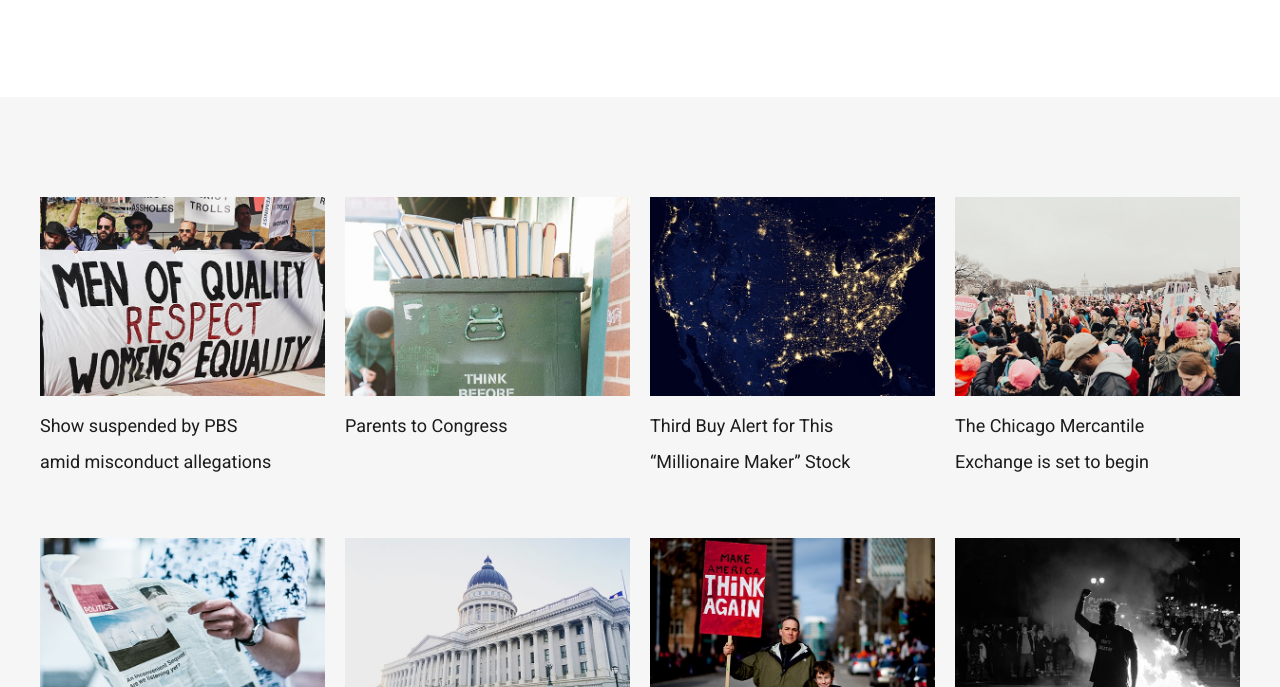
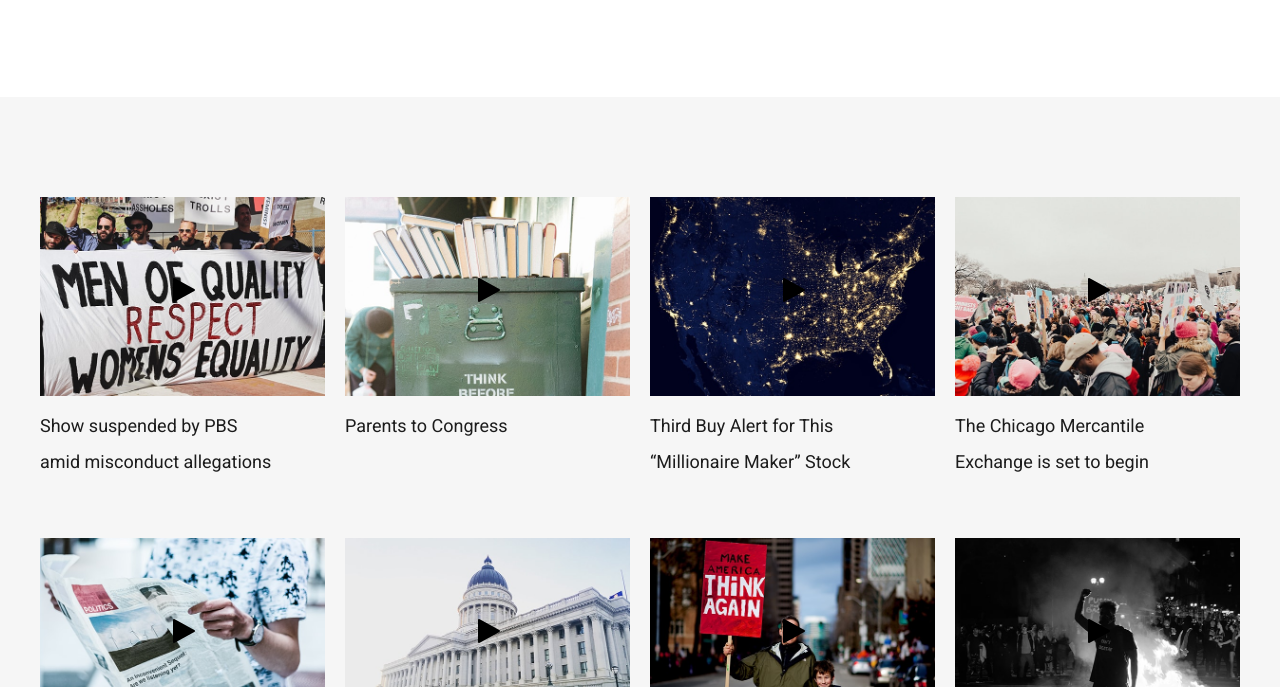
Before and after one commit to Vincent527-rgb/19-gazette, a plain HTML site: page index.html in a window 1280 px wide. Shown: the part 3508-4195 px from the top of the page. Drawn offline with Linux system fonts and the light colour scheme.

Commit message:
add play btn on 1st page

```diff
--- a/index.html
+++ b/index.html
@@ -258,34 +258,42 @@
                 <figure>
                     <img src="./img/blog-img/4.jpg" alt="4">
                     <h2><a href="#">Show suspended by PBS amid misconduct allegations</a></h2>
+                    <a class="btn-play" href="#"><img src="./img/social-network/icons8-play-30.png" alt="Play btn"></a>
                 </figure>
                 <figure>
                     <img src="./img/blog-img/5.jpg" alt="5">
                     <h2><a href="#">Parents to Congress</a></h2>
+                    <a class="btn-play" href="#"><img src="./img/social-network/icons8-play-30.png" alt="Play btn"></a>
                 </figure>
                 <figure>
                     <img src="./img/blog-img/6.jpg" alt="6">
                     <h2><a href="#">Third Buy Alert for This “Millionaire Maker” Stock</a></h2>
+                    <a class="btn-play" href="#"><img src="./img/social-network/icons8-play-30.png" alt="Play btn"></a>
                 </figure>
                 <figure>
                     <img src="./img/blog-img/7.jpg" alt="7">
                     <h2><a href="#">The Chicago Mercantile Exchange is set to begin</a></h2>
+                    <a class="btn-play" href="#"><img src="./img/social-network/icons8-play-30.png" alt="Play btn"></a>
                 </figure>
                 <figure>
                     <img src="./img/blog-img/8.jpg" alt="8">
                     <h2><a href="#">Trading bitcoin futures</a></h2>
+                    <a class="btn-play" href="#"><img src="./img/social-network/icons8-play-30.png" alt="Play btn"></a>
                 </figure>
                 <figure>
                     <img src="./img/blog-img/9.jpg" alt="9">
                     <h2><a href="#">Are ‘Micro-Mansions’ the Next Big Thing?</a></h2>
+                    <a class="btn-play" href="#"><img src="./img/social-network/icons8-play-30.png" alt="Play btn"></a>
                 </figure>
                 <figure>
                     <img src="./img/blog-img/10.jpg" alt="10">
                     <h2><a href="#">McKinney’s target market</a></h2>
+                    <a class="btn-play" href="#"><img src="./img/social-network/icons8-play-30.png" alt="Play btn"></a>
                 </figure>
                 <figure>
                     <img src="./img/blog-img/11.jpg" alt="11">
                     <h2><a href="#">Australian Property Prices Remain Flat</a></h2>
+                    <a class="btn-play" href="#"><img src="./img/social-network/icons8-play-30.png" alt="Play btn"></a>
                 </figure>
             </div>
         </div>
--- a/styles/pages/_home.scss
+++ b/styles/pages/_home.scss
@@ -169,7 +169,7 @@
                             padding-top: 10px;
                             display: flex;
                             flex-wrap: wrap;
-                            align-items: start;
+                            align-items: flex-start;
                             justify-content: space-between;
 
                             p {
@@ -188,7 +188,7 @@
                     @media screen and (min-width:576px) {
                         display: flex;
                         justify-content: center;
-                        align-items: start;
+                        align-items: flex-start;
 
                         img {
                             max-width: 220px;
@@ -385,12 +385,30 @@
         }
         figure {
             margin-bottom: 30px;
+            position: relative;
 
             h2>a {
                 color: #1c1c1c;
                 text-decoration: none;
                 font-size: 18px;
             }
+            .btn-play {
+                position: absolute;
+                top: 32%;
+                left: 50%;
+                translate: -50% -50%;
+            }
+            &::before {
+                content: "";
+                display: block;
+                width: 100%;
+                height: 70%;
+                position: absolute;
+                top: 0;
+            }
+            &:hover::before {
+                background-color: #1c1c1ccb;
+            }
         }
     }
 }
```
Also changed, not shown: img/social-network/icons8-play-30.png (added), styles/style.min.css, 1 other file.
